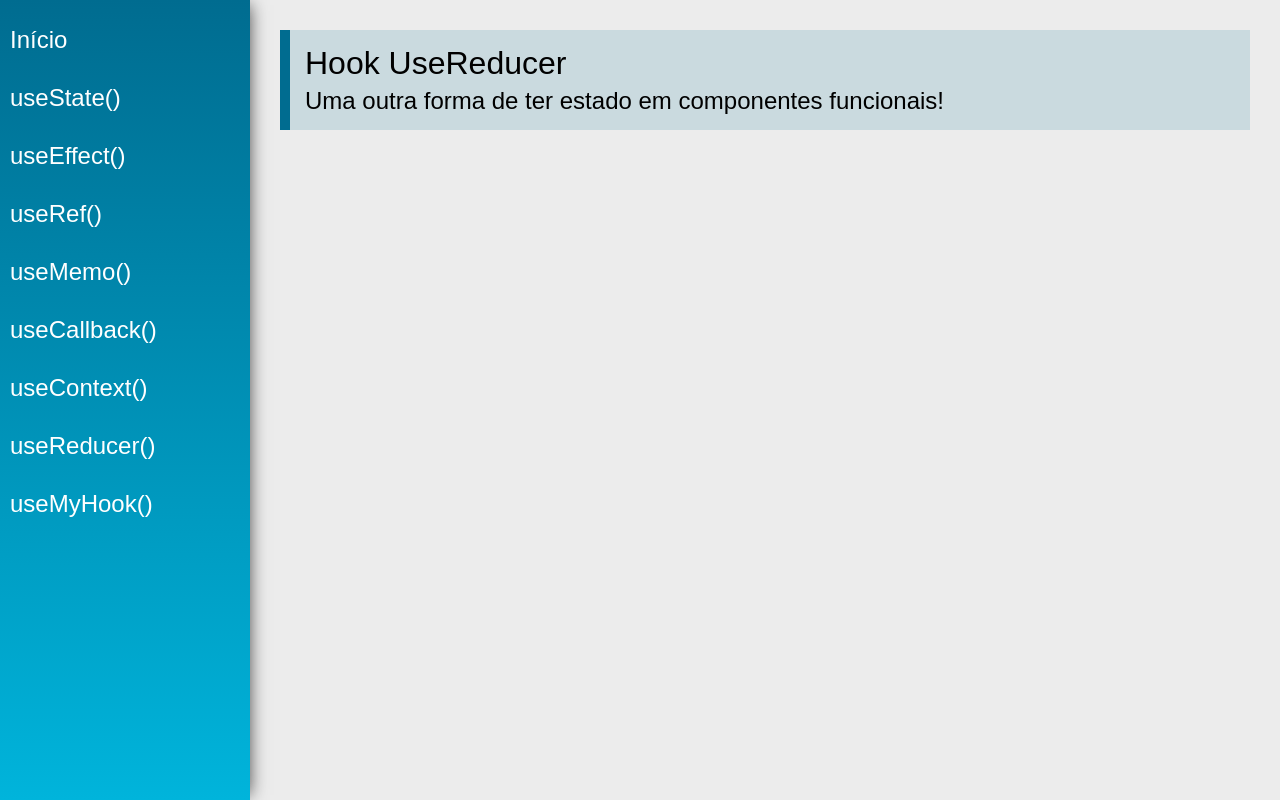
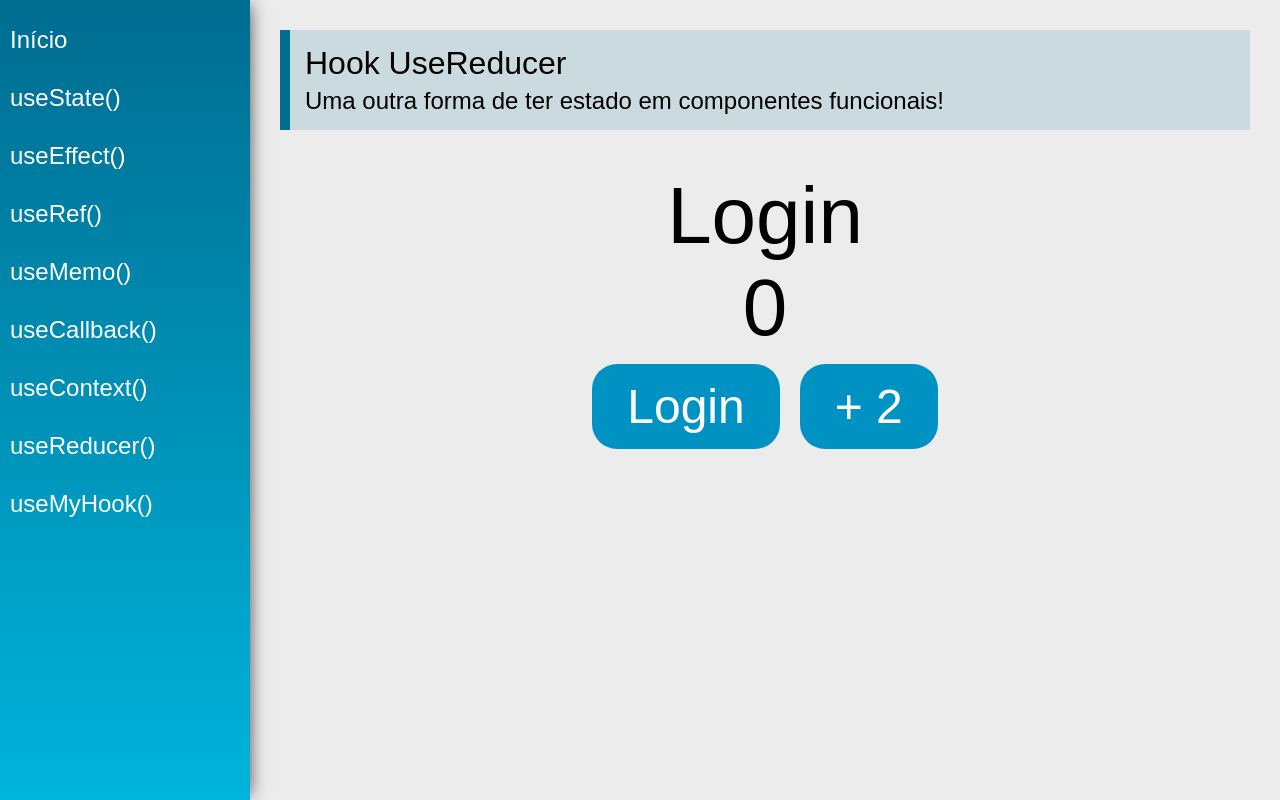
Before and after one commit to luicil/Hooks, a React (Create React App) app: page /useReducer in a window 1280 px wide. Built offline with nearby package versions, Linux system fonts and the light colour scheme.

Commit message:
useReducer 1

```diff
--- a/src/views/examples/UseReducer.jsx
+++ b/src/views/examples/UseReducer.jsx
@@ -1,13 +1,51 @@
-import React from 'react'
+import React, { useReducer } from 'react'
 import PageTitle from '../../components/layout/PageTitle'
 
+const initialState ={
+    cart:[{}],
+    products: [{},{}],
+    user: null,
+    number: 0
+}
+
+function reducer(state, action){
+    switch(action.type){
+        case 'numberAdd2':
+            return {...state, number: state.number + 2}
+        case 'login':
+            return({
+                ...state, user: {name: action.payload}
+            })
+        default:
+            return state
+    }
+}
+
 const UseReducer = (props) => {
+
+    const[state, dispatch] = useReducer(reducer, initialState)
+
     return (
         <div className="UseReducer">
             <PageTitle
                 title="Hook UseReducer"
                 subtitle="Uma outra forma de ter estado em componentes funcionais!"
             />
+            <div className="center">
+                {state.user ?
+                <span className="text">{state.user.name}</span> :
+                <span className="text">Login</span>
+                }
+                <span className="text">
+                    {state.number}
+                </span>
+                <div>
+                    <button className="btn"
+                        onClick={_ =>dispatch({type: 'login', payload: 'fulano'})}>Login</button>
+                    <button className="btn"
+                        onClick={() => dispatch({type:'numberAdd2'})}>+ 2</button>
+                </div>
+            </div>
         </div>
     )
 }
```
